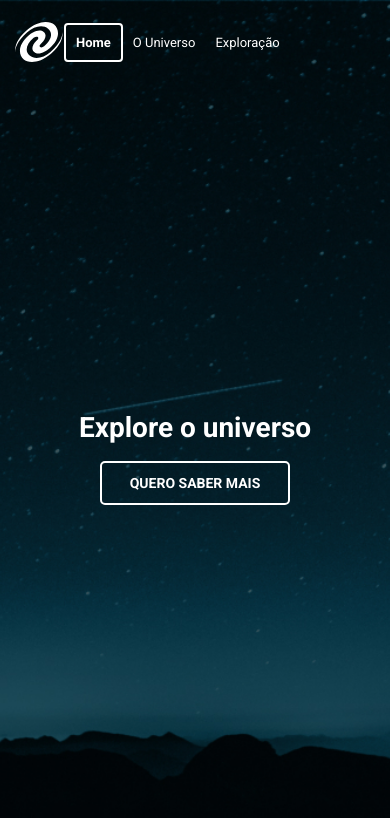
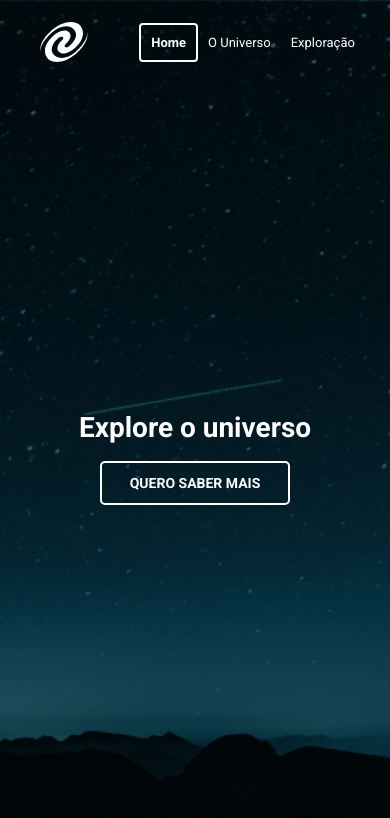
Before and after one commit to AlizonCaetano/UniverseSPA, a website with bundled scripts: page index.html in a window 390 px wide. Built offline with nearby package versions, Linux system fonts and the light colour scheme.

Commit message:
Update style.css

```diff
--- a/app/css/style.css
+++ b/app/css/style.css
@@ -38,7 +38,6 @@ a{
 body.home{
   background-image: url('/app/assets/bg-home.jpg');
 }
-
 
 body.exploration{
   background-image: url('/app/assets/bg-exploration.jpg');
@@ -85,13 +84,11 @@ nav ul li:hover a{
   color: var(--txt-hov-clr);
 }
 
-
 #app{
   min-height: calc(100vh - var(--nav-height));
   width: 100vw;
   display: grid;
 }
-
 
 .logo{
   width: 5rem;
@@ -148,13 +145,14 @@ main p {
   background-color: #fff;
   color: var(--txt-hov-clr);
 }
+
 @media(max-width: 600px){
-  main h1{
-    font-size: 2.8rem;
+  nav{
+    padding: 1.4rem 0 0 1.4rem;
   }
 
-  nav{
-    padding: 1.4rem 0 0 1.4rem;
+  nav.navigation {
+    justify-content: space-around;
   }
 
   nav ul li{
@@ -162,6 +160,9 @@ main p {
     padding: 1.3rem;
   }
 
+  main h1{
+    font-size: 2.8rem;
+  }
 }
 
 @media(max-width: 495px){
@@ -170,7 +171,6 @@ main p {
   }
 }
 
-
 @media(max-width: 400px){
   nav ul li {
     font-size: 1.3rem;
```
